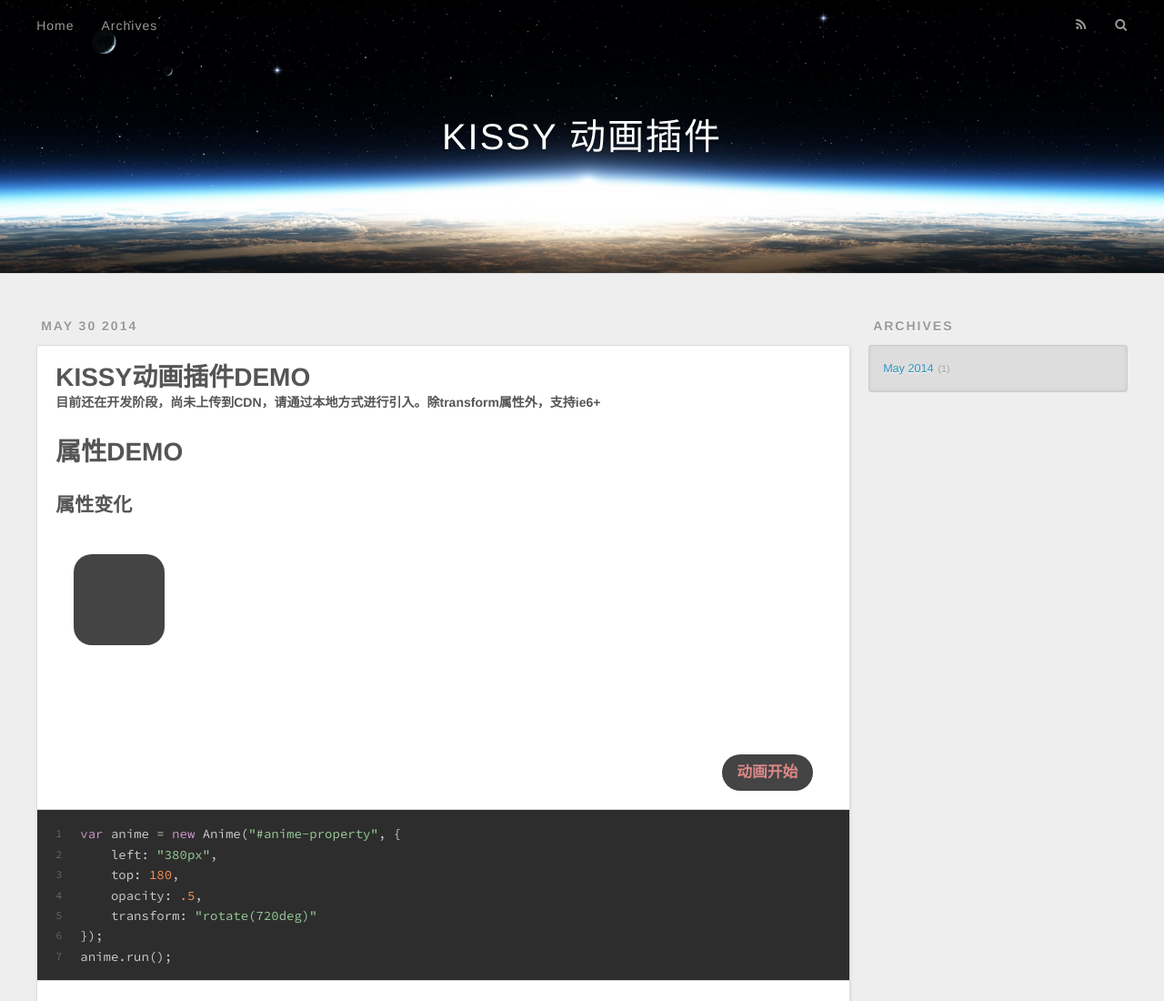
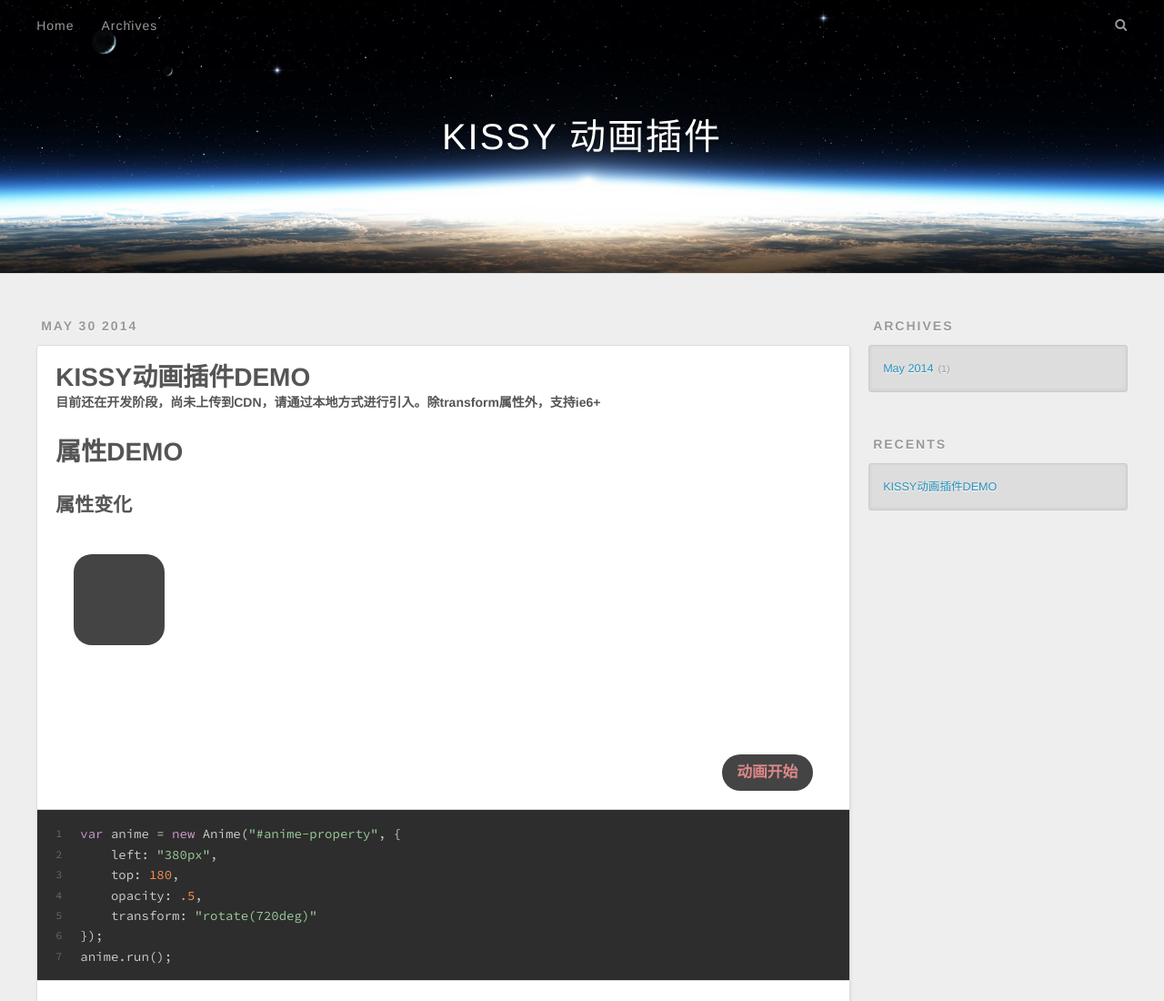
Before and after one commit to LingyuCoder/kissy-anime-plugin, a plain HTML site: page 2014/05/30/kissy-anime/index.html in a window 1280 px wide. Shown: the top 1100 px of the page at 91% size. Drawn offline with nearby package versions, Linux system fonts and the light colour scheme; a script that the page names is missing.

Commit message:
fix root

```diff
--- a/2014/05/30/kissy-anime/index.html
+++ b/2014/05/30/kissy-anime/index.html
@@ -22,8 +22,6 @@
     border-radius: 20px;
     cursor: pointer;" property="og:description">
 <meta content="summary" name="twitter:card">
-
-    <link rel="alternative" href="/kissy-anime-plugin/atom.xml" title="KISSY 动画插件" type="application/atom+xml">
 
 
     <link rel="icon" href="/favicon.png">
@@ -55,8 +53,6 @@
 
       </nav>
       <nav id="sub-nav">
-
-          <a id="nav-rss-link" class="nav-icon" href="/kissy-anime-plugin/atom.xml" title="RSS Feed"></a>
 
         <a id="nav-search-btn" class="nav-icon" title="Search"></a>
       </nav>
@@ -661,7 +657,7 @@
 
     </div>
     <footer class="article-footer">
-      <a data-url="http://lingyucoder.github.io/kissy-anime-plugin/2014/05/30/kissy-anime/" data-id="0xootrnebp0mixdi" class="article-share-link">Share</a>
+      <a data-url="http://lingyucoder.github.io/kissy-anime-plugin/2014/05/30/kissy-anime/" data-id="d0a6fcajg2cmrqba" class="article-share-link">Share</a>
 
         <a href="http://lingyucoder.github.io/kissy-anime-plugin/2014/05/30/kissy-anime/#disqus_thread" class="article-comment-link">Comments</a>
 
@@ -684,10 +680,27 @@
           <aside id="sidebar">
 
 
+
+
   <div class="widget-wrap">
     <h3 class="widget-title">Archives</h3>
     <div class="widget">
       <ul class="archive-list"><li class="archive-list-item"><a class="archive-list-link" href="/kissy-anime-plugin/archives/2014/05">May 2014</a><span class="archive-list-count">1</span></li></ul>
+    </div>
+  </div>
+
+
+
+  <div class="widget-wrap">
+    <h3 class="widget-title">Recents</h3>
+    <div class="widget">
+      <ul>
+
+          <li>
+            <a href="/kissy-anime-plugin/2014/05/30/kissy-anime/">KISSY动画插件DEMO</a>
+          </li>
+
+      </ul>
     </div>
   </div>
 
```
Also changed, not shown: archives/2014/05/index.html (+18 -5 lines), archives/2014/index.html (+18 -5 lines), archives/index.html (+18 -5 lines), index.html (+18 -5 lines).
